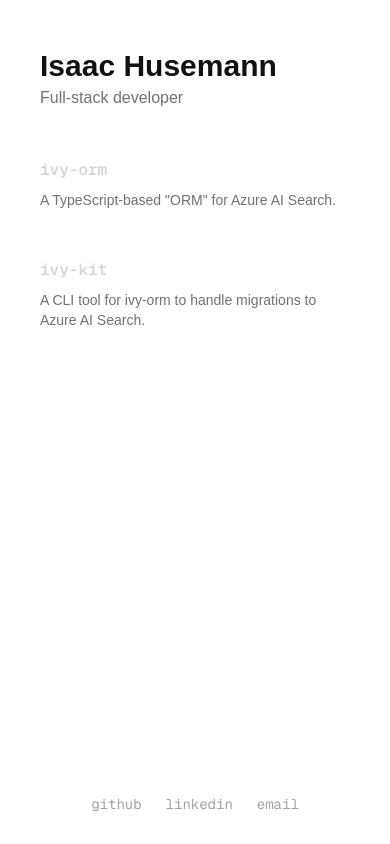
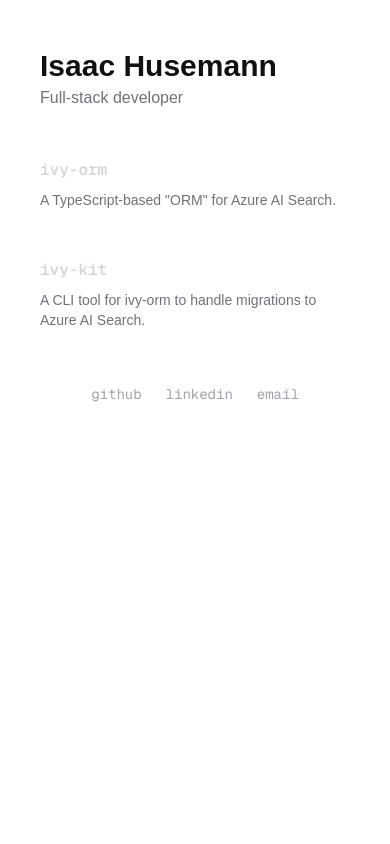
Before and after one commit to ihusemann/portfolio, a Next.js app: page / in a window 390 px wide. Built offline with nearby package versions, Linux system fonts and the light colour scheme.

Commit message:
revert full height

```diff
--- a/app/globals.css
+++ b/app/globals.css
@@ -20,10 +20,6 @@
   font-family: Arial, Helvetica, sans-serif;
 }
 
-html {
-  height: -webkit-fill-available;
-}
-
 @layer utilities {
   .text-balance {
     text-wrap: balance;
--- a/app/page.tsx
+++ b/app/page.tsx
@@ -3,7 +3,7 @@
 
 export default function Home() {
   return (
-    <div className="min-h-screen min-w-screen flex flex-col">
+    <div className="sm:min-h-screen min-w-screen flex flex-col">
       <main className="h-full flex flex-col items-center sm:justify-center px-4 sm:px-8 grow">
         <div className="w-full max-w-sm mx-auto">
           <div className="px-6 pt-12">
@@ -27,7 +27,7 @@
           </div>
         </div>
       </main>
-      <div className="pb-6 pt-4 px-4 sm:px-8">
+      <div className="pb-6 pt-8 sm:pt-4 px-4 sm:px-8">
         <div className="w-full max-w-sm px-6 mx-auto flex items-center justify-center">
           <Link
             href="https://github.com/ihusemann"
```
